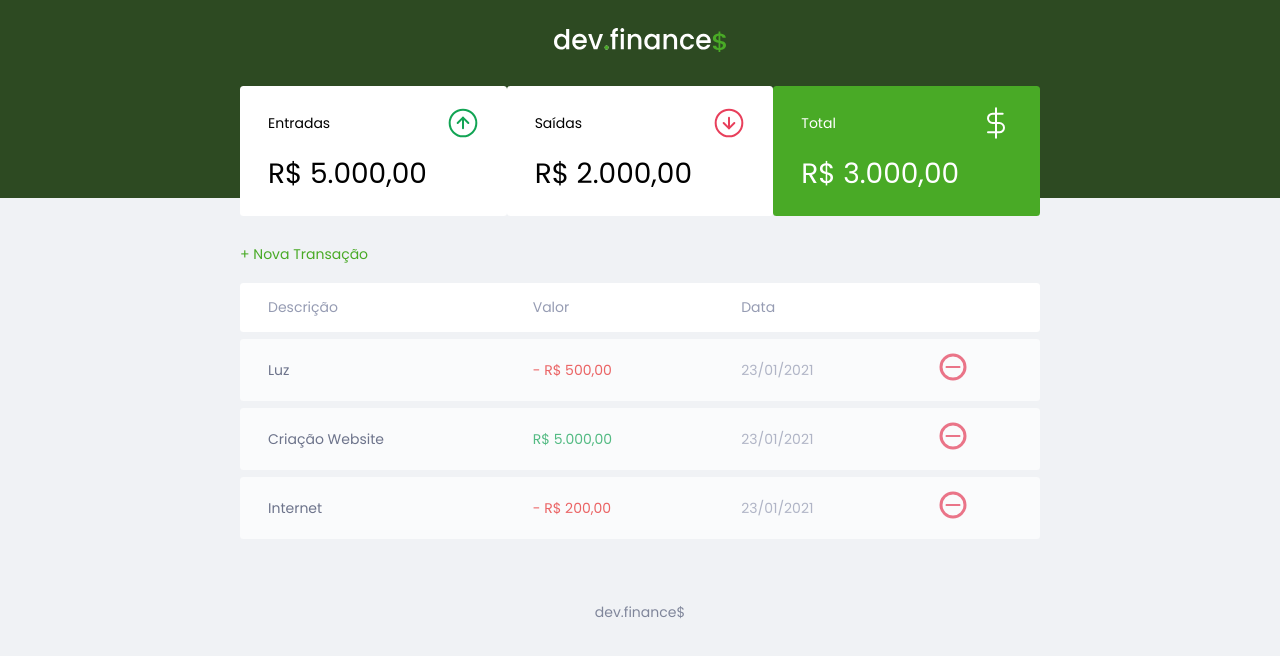
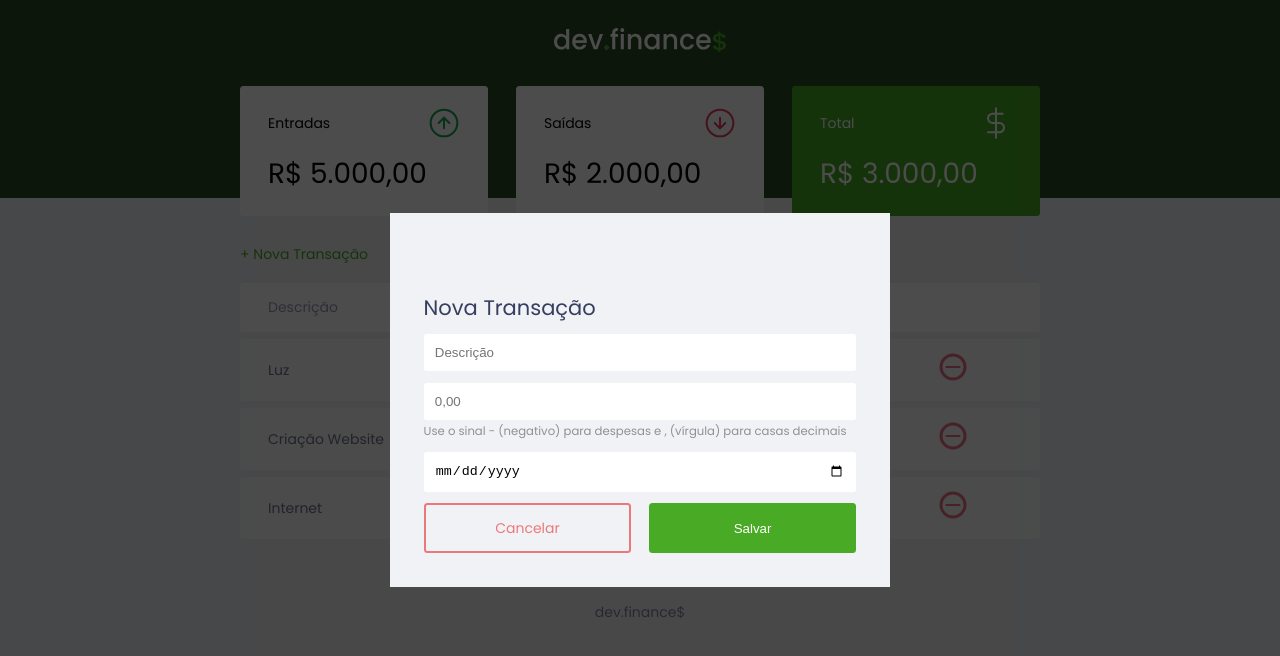
Before and after one commit to marcosvgmartins/rocketseat-discovery, a plain HTML site: page index.html in a window 1280 px wide. Both pictures are taken after a click on the link "+ Nova Transação". Drawn offline with Linux system fonts and the light colour scheme.

Commit message:
finalize class 02

```diff
--- a/css/style.css
+++ b/css/style.css
@@ -2,6 +2,9 @@
 
 :root {
     --color-dark-blue: #363f5f;
+    --color-green: #49aa26;
+    --color-light-green: #3dd705;
+    --color-red: #e92929;
 }
 
 * {
@@ -48,18 +51,56 @@ h2 {
 
 /* ========================= Links & Buttons ========================= */
 a {
-    color: #49aa26;
+    color: var(--color-green);
     text-decoration: none;
 }
 
 a:hover {
-    color: #3dd705
+    color: var(--color-light-green)
 }
 
-/* Elements that have at the same time the button and new classes */
+/* Elements that have at the same time the "button" and "new" classes */
 .button.new {
     display: inline-block;
     margin-bottom: .8rem;
+}
+
+button {
+    width: 100%;
+    height: 50px;
+
+    border: none;
+
+    color: white;
+    background-color: var(--color-green);
+
+    padding: 0;
+
+    border-radius: 0.25rem;
+
+    cursor: pointer;
+}
+
+button:hover {
+    background-color: var(--color-light-green);
+}
+
+.button.cancel {
+    color: var(--color-red);
+    border: 2px var(--color-red) solid;
+    border-radius: 0.25rem;
+
+    height: 50px;
+
+    display: flex;
+    align-items: center;
+    justify-content: center;
+
+    opacity: 0.6;
+}
+
+.button.cancel:hover {
+    opacity: 1;
 }
 
 /* ========================= Header ========================= */
@@ -113,7 +154,7 @@ header {
 
 /* Selector for two classes combined */
 .card.total {
-    background: #49aa26;
+    background: var(--color-green);
     color: white;
 }
 
@@ -180,6 +221,81 @@ td.expense {
     color: #e92929;
 }
 
+/* ========================= Modal ========================= */
+
+.modal-overlay {
+    width: 100%;
+    height: 100%;
+
+    background-color: rgba(0, 0, 0, 0.7);
+
+    position: fixed;
+    top: 0;
+
+    display: flex;
+    align-items: center;
+    justify-content: center;
+
+    /* Hide the overlay */
+    opacity: 0;
+    visibility: hidden;
+
+    z-index: 999;
+}
+
+.modal-overlay.active {
+    opacity: 1;
+    visibility: visible;
+}
+
+.modal {
+    background: #f0f2f5;
+    padding: 2.4rem;
+
+    width: 90%;
+    max-width: 500px;
+
+    z-index: 1;
+}
+
+/* ========================= Form ========================= */
+#form {
+    max-width: 500px;
+}
+
+#form h2 {
+    margin-top: 0;
+}
+
+input {
+    border: none;
+    border-radius: 0.2rem;
+
+    padding: 0.8rem;
+
+    width: 100%;
+}
+
+.input-group {
+    margin-top: 0.8rem;
+}
+
+.input-group small {
+    opacity: 0.4;
+}
+
+.input-group.actions {
+    display: flex;
+    justify-content: space-between;
+    align-items: center;
+}
+
+.input-group.actions .button,
+.input-group.actions button {
+    width: 48%;
+}
+
+
 /* ========================= Footer ========================= */
 
 footer {
@@ -193,6 +309,7 @@ footer {
 /* ========================= Responsiveness ========================= */
 
 @media (min-width: 800px) {
+    /* These rules will kick-in when the display size has at least 800px */
     html {
         font-size: 87.5%; /* 14px */
     }
@@ -200,7 +317,10 @@ footer {
     #balance {
         display: grid;
         grid-template-columns: 1fr 1fr 1fr; /* 1 fraction for each element */
+        /* grid-template-columns: repeat(3, 1fr);   equivalent to the above line*/
         /* grid-template-columns: 200px 1fr 1fr;    grid is very flexbile; the first element
                                                     could be a fixed width or percentage */
+
+        gap: 2rem;
     }
 }
--- a/index.html
+++ b/index.html
@@ -5,13 +5,15 @@
     <meta charset="UTF-8">
     <meta name="viewport" content="width=device-width, initial-scale=1.0">
     <meta name="author" content="Marcos Martins">
-    <meta name="description" content="The front-end of an app for controlling one's expenses">
+    <meta name="description"
+        content="The front-end of an app for controlling one's expenses">
 
     <title>dev.finance$</title>
 
     <link rel="stylesheet" href="css/style.css">
     <link rel="preconnect" href="https://fonts.gstatic.com">
-    <link rel="stylesheet" href="https://fonts.googleapis.com/css2?family=Poppins:ital,wght@0,100;0,400;0,700;1,100;1,400;1,700&display=swap">
+    <link rel="stylesheet"
+        href="https://fonts.googleapis.com/css2?family=Poppins:ital,wght@0,100;0,400;0,700;1,100;1,400;1,700&display=swap">
 </head>
 
 <body>
@@ -52,7 +54,9 @@
         <section id="transaction">
             <h2 class="sr-only">Transações</h2>
 
-            <a href="#" class="button new">+ Nova Transação</a>
+            <!--    Obs.: If we want it to be a button, then it should be a button,
+                    not a link (semantics) -->
+            <a href="#" class="button new" onclick="modal.open()">+ Nova Transação</a>
 
             <table id="data-table">
                 <thead>
@@ -94,10 +98,60 @@
 
     </main>
 
+    <!-- The modal overlay (full-screen, transparent) -->
+    <div class="modal-overlay">
+        <!-- The modal content -->
+        <div class="modal">
+            <div class="form">
+                <h2>Nova Transação</h2>
+                <form action="">
+
+                    <div class="input-group">
+                        <label class="sr-only" for="description">Descrição</label>
+                        <input type="text" id="description" name="description"
+                            placeholder="Descrição">
+                    </div>
+
+                    <div class="input-group">
+                        <label class="sr-only" for="amount">Valor</label>
+                        <input type="number" step="0.01" id="amount" name="amount"
+                            placeholder="0,00">
+                        <small class="help">Use o sinal - (negativo) para despesas e ,
+                            (vírgula) para casas decimais</small>
+                    </div>
+
+                    <div class="input-group">
+                        <label class="sr-only" for="date">Data</label>
+                        <input type="date" id="date" name="date">
+                    </div>
+
+                    <div class="input-group actions">
+                        <a href="#" class="button cancel"
+                            onclick="modal.close()">Cancelar</a>
+                        <button>Salvar</button>
+                    </div>
+                </form>
+            </div>
+        </div>
+    </div>
+
     <footer>
         <p>dev.finance$</p>
     </footer>
 
+    <script>
+        const modal = {
+            open() {
+                // Open the modal (add "active" class)
+                document.querySelector(".modal-overlay").classList.add("active")
+            },
+            close() {
+                // Close the modal (remove "active" class)
+                document.querySelector(".modal-overlay").classList.remove("active")
+            }
+        }
+    </script>
+
 </body>
 
 </html>
```
